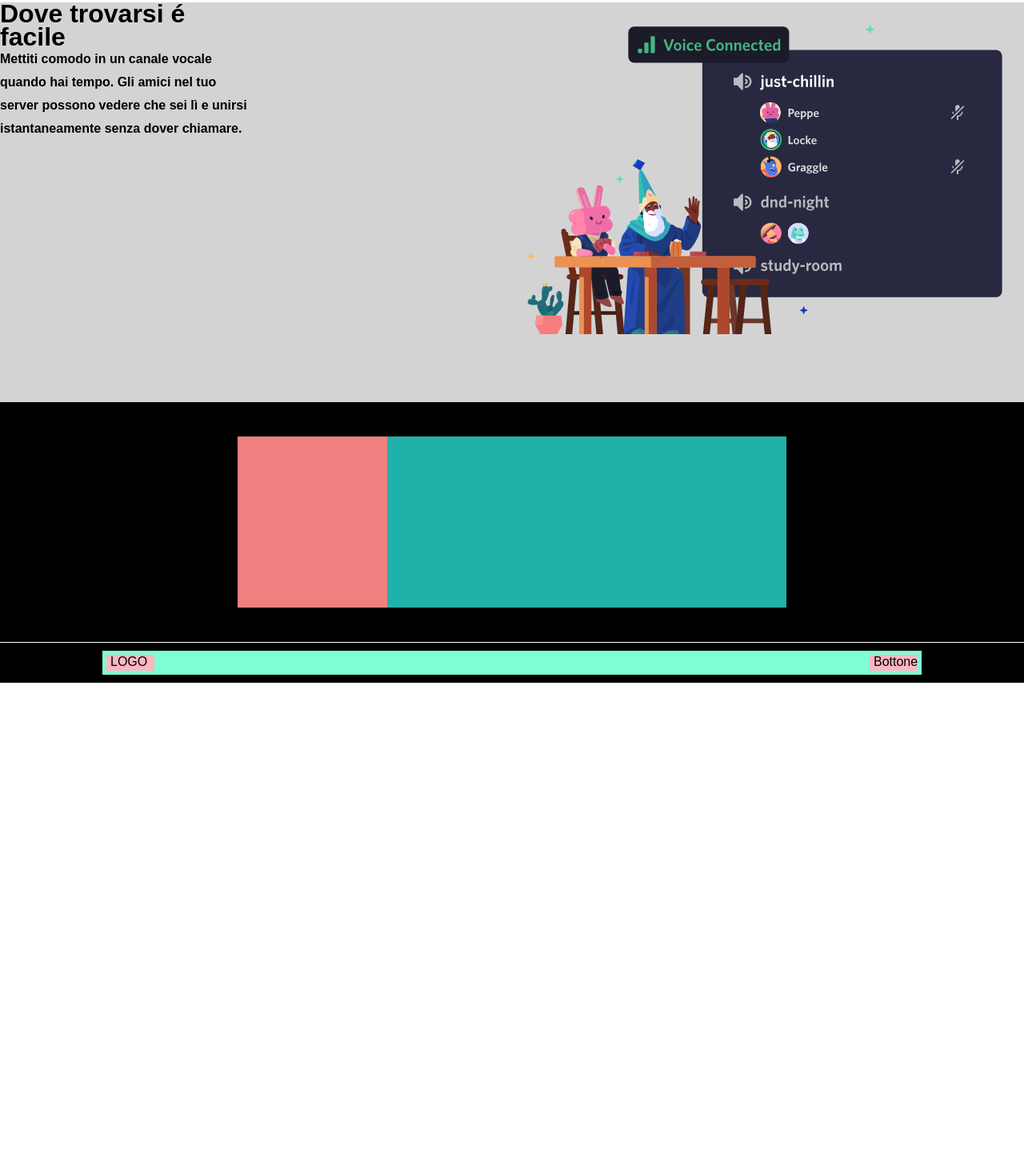
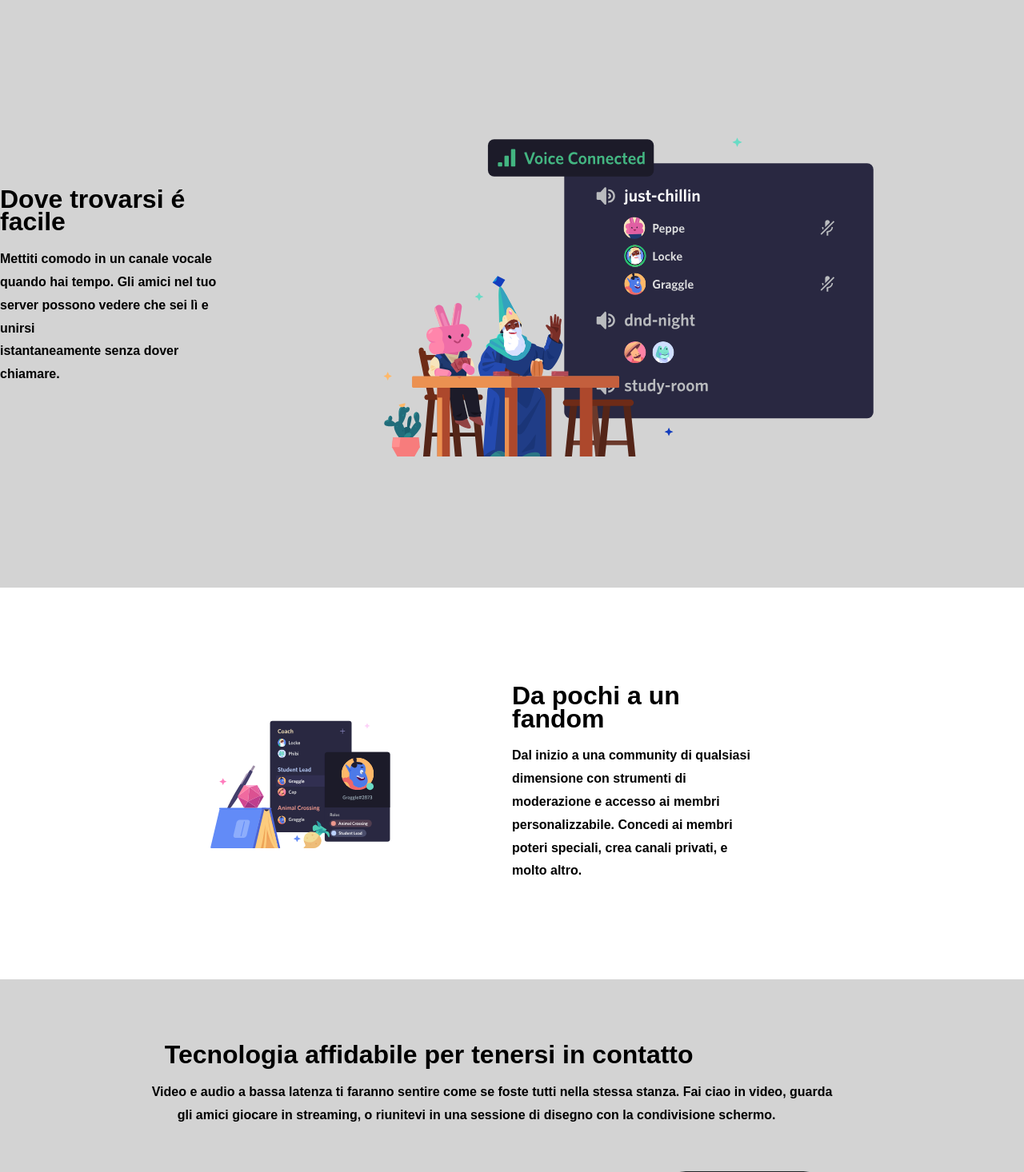
Before and after one commit to Efestus31/htmlcss-discord, a plain HTML site: page index.html in a window 1280 px wide. Shown: the part 1334-2800 px from the top of the page at 80% size. Before the commit the page ends 2188 px from the top, so only its background shows below. Drawn offline with Linux system fonts and the light colour scheme.

Commit message:
finish main content add stars as bonus content

```diff
--- a/assets/css/style.css
+++ b/assets/css/style.css
@@ -39,6 +39,12 @@ img{max-width: 100%;}
     align-items: center;
 
 }
+.p-1{
+    padding: 0rem 1rem;
+}
+.p-20{
+    padding: 0rem 20rem;
+}
 /* #endregion utility */
 
 /* #region debug */
@@ -50,7 +56,6 @@ img{max-width: 100%;}
 /* #region header */
 #header-flex-1{
     background-color: var(--header-bg);
-    height: 50px;
     width: 100%;
     padding: 1rem;
 }
@@ -63,7 +68,6 @@ img{max-width: 100%;}
 
 .h-100{
     max-height: 30px;
-    height: 100%;
     padding-top: 10 px;
 }
 #login{
@@ -80,9 +84,11 @@ img{max-width: 100%;}
 /* #region background*/
 #jumbo{
     width: 100%;
-    height: 650px;
-    background-size: cover;
+    max-height: 1000px;
+    height: 600px;
+    background-size:cover;
     background-image: url(../img/jumbo.png);
+    background-repeat: no-repeat;
     display: flex;
     justify-content:center;
     align-items: center;
@@ -144,49 +150,61 @@ h2{
 /* #region container 3 */
 .container-g{
     background-color: #d3d3d3;
-    height: 100px;
     width: 100%;
     display: flex;
     justify-content: center;
-    align-items: flex-end;
+    align-items: center;
     flex-direction: row-reverse;
 }
 .pink-s{
-    /* background-color: #ffc0cb; */
-    height: 100%;
-    width: 100%;
-    margin: 0;
+    margin: 10rem;
 }
 .cyan-s{
-    /* background-color: #1e90ff; */
-    height: 100%;
+
+}
+.container-w{
+    background-color: #ffffff;
     width: 100%;
+    display: flex;
+    justify-content: center;
+    align-items: center;
+}
+#genie{
+    padding: 10rem 8rem;
+    width: 40%;
+}
+.fandom{
+    width: 40%;
+
 }
 /* #endregion container 3 */
 
 /* #region container 5 */
 #container-g2{
     background-color: #d3d3d3;
-    height: 400px;
     width: 100%;
     display: flex;
+    flex-direction: column;
     justify-content: center;
     align-items: center;
+    padding: 5rem;
 
 }
 #green-s{
-    /* background-color: #228b22; */
-    height: 90%;
-    width: 60%;
-    margin: 0 auto;
+
 }
-
+#stars{
+    background-image: url(../img/stars.svg);
+    background-size: contain;
+    background-repeat: no-repeat;
+    background-position: center center;
+}
 
 
 /* #endregion container 5 */
 /* #region container 6 */
 .container-black{
-    background-color: rgb(0, 0, 0);
+    background-color: ;
     height: 300px;
     width: 100%;
     display: flex;
@@ -196,13 +214,13 @@ h2{
 
 }
 #rose-s{
-    background-color: #f08080;
+    background-color:
     height: 80%;
     width: 15%;
     margin: 0;
 }
 .azure-s{
-    background-color: #20b2aa;
+    background-color: ;
     height: 80%;
     width: 10%;
     margin: 0;
--- a/index.html
+++ b/index.html
@@ -59,6 +59,7 @@
             </div>
             <div id="place">
                 <h2 class="l-h">Un luogo a <br> invito con tutto <br> lo spazio <br> necessario per <br> parlare</h2>
+                <br>
                 <span class="p-y bold l-h">I server Discord sono organizzati in <br> canali tematici in cui puoi
                     collaborare,<br>condividere
                     o semplicemente parlare <br> della tua giornata senza intasare una <br>chat di gruppo.
@@ -72,7 +73,7 @@
                 <img src="./assets/img/item2.svg" alt="">
             </div>
             <div class="cyan-s">
-                <h2 class="l-h">Dove trovarsi &eacute; <br>facile</h2>
+                <h2 class="l-h">Dove trovarsi &eacute; <br>facile</h2> <br>
                 <span class="p-y bold l-h">Mettiti comodo in un canale vocale <br>quando hai tempo. Gli amici nel tuo
                     <br>server possono vedere che sei l&igrave; e unirsi <br>istantaneamente senza dover
                     chiamare.
@@ -84,17 +85,32 @@
 
         <!-- container 4-->
         <div class="container-w">
-            <div class="pink-s">
-
+            <div id="genie">
+                <img src="./assets/img/item3.svg" alt="">
             </div>
-            <div class="cyan-s">
-
+            <div class="fandom">
+                <h2 class="l-h">Da pochi a un <br>fandom</h2> <br>
+                <span class="p-y bold l-h">Dal inizio a una community di qualsiasi <br>dimensione con strumenti di
+                    <br>moderazione e accesso ai membri <br> personalizzabile. Concedi ai membri <br>poteri speciali,
+                    crea canali privati, e <br>molto altro.
+                </span>
             </div>
 
         </div>
         <!-- container 5 -->
         <div id="container-g2">
             <div id="green-s">
+                <h2 class="l-h p-1">Tecnologia affidabile per tenersi in contatto</h2> <br>
+                <span class="p-y bold l-h">Video e audio a bassa latenza ti faranno sentire come se foste tutti nella
+                    stessa stanza. Fai ciao in video, guarda <br> <span class="p-1"></span>gli amici giocare in
+                    streaming, o riunitevi in una
+                    sessione di disegno con la condivisione schermo.</span><br>
+                <img src="./assets/img/item4-big.svg" alt="">
+                <div id="stars">
+                    <span class="bold l-h">
+                        <span class="p-20">Pronto a iniziare la tua avventura&#63;</span>
+                    </span>
+                </div>
 
             </div>
         </div>
```
